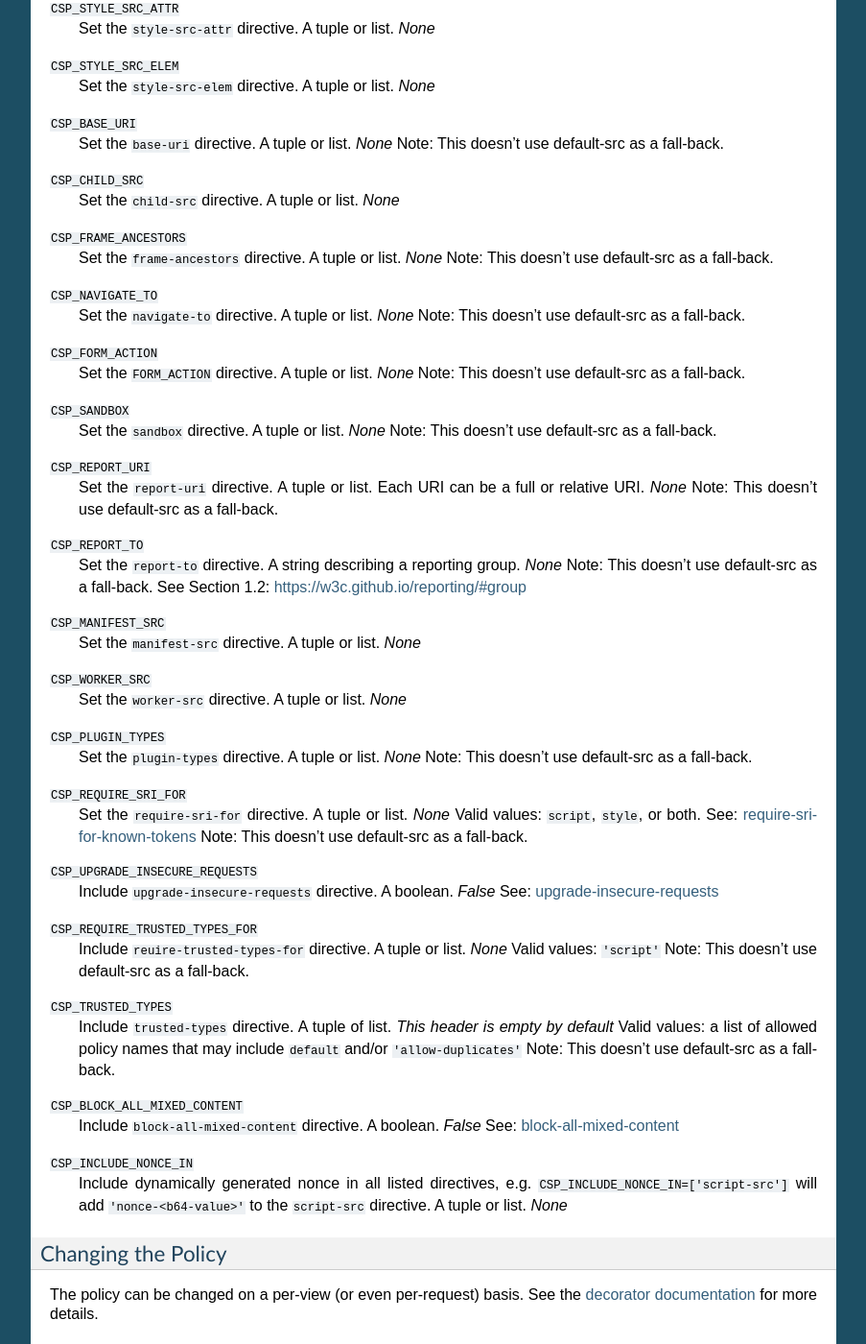
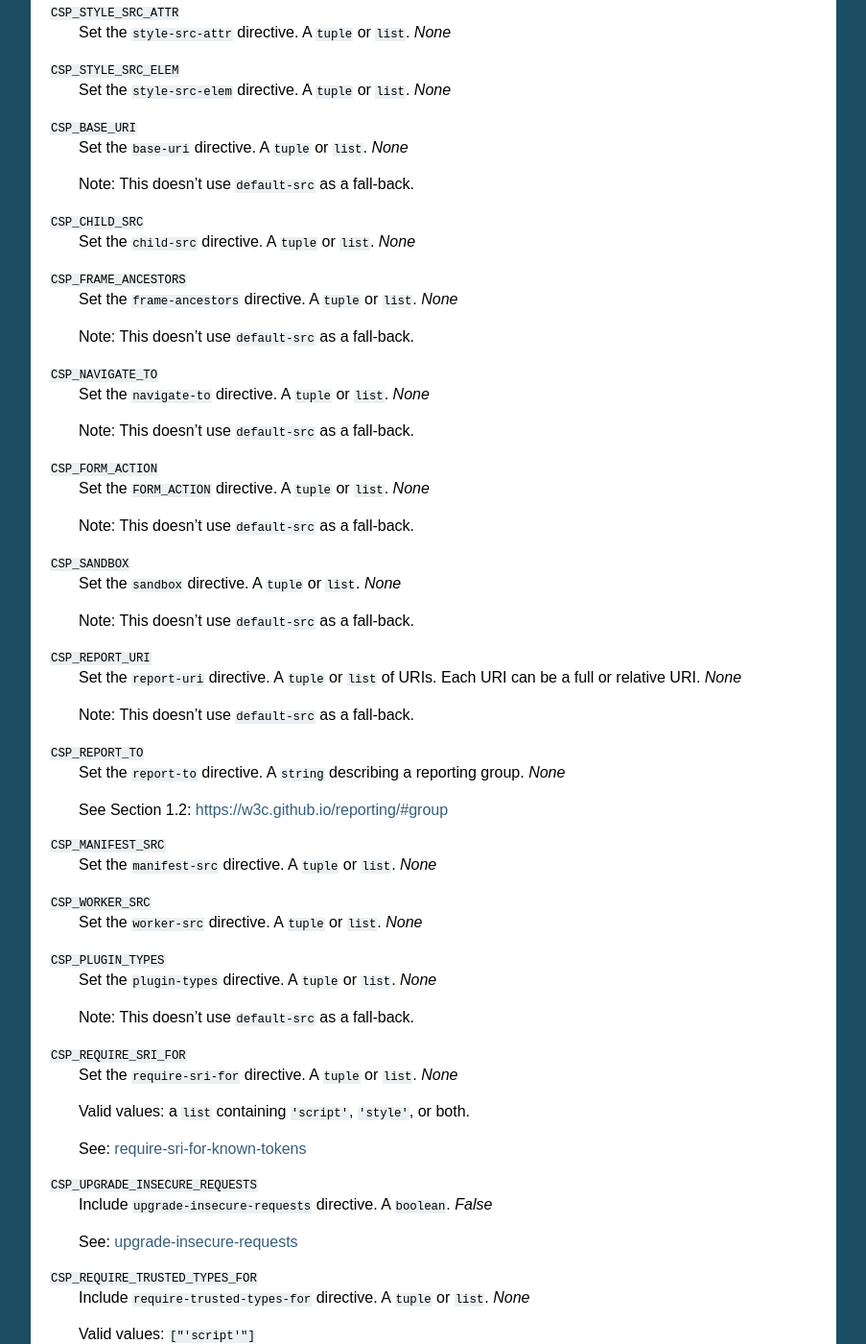
Before and after one commit to mozilla/django-csp, a Sphinx documentation site: the page built from docs/configuration.rst, in a window 1280 px wide and 1400 px high, scrolled down 1150 px. Shown: the whole window at 96% size, without its empty margins (198-1101 px from the left). Built offline with Sphinx 7.4.7, drawn with Linux system fonts in a browser that asks for light colours; some of the changed text lies outside the part shown.

Commit message:
Tweak configuration docs
* Change formatting and some wording for readability sake
* Make defaults reflect the actual default values
* Fix some typos

```diff
--- a/docs/configuration.rst
+++ b/docs/configuration.rst
@@ -7,107 +7,157 @@ Configuring django-csp
 Content-Security-Policy_ is a complicated header. There are many values
 you may need to tweak here.
 
+It's worth reading the latest CSP spec_ and making sure you understand it
+before configuring django-csp.
+
 .. note::
-   Note when a setting requires a tuple or list. Since Python strings
-   are iterable, you may get very strange policies and errors.
-
-It's worth reading the latest CSP spec and making sure you understand it
-before configuring django-csp.
+   Many settings require a ``tuple`` or ``list``. You may get very strange
+   policies and even errors when mistakenly configuring them as a ``string``.
 
 
 Policy Settings
 ===============
 
-These settings affect the policy in the header. The defaults are in
-*italics*.
+These settings affect the policy in the header. The defaults are in *italics*.
 
 .. note::
    The "special" source values of ``'self'``, ``'unsafe-inline'``,
-   ``'unsafe-eval'``, ``'none'`` and hash-source (``'sha256-...'``) must be quoted! e.g.:
-   ``CSP_DEFAULT_SRC = ("'self'",)``. Without quotes they will not work
-   as intended.
+   ``'unsafe-eval'``, ``'none'`` and hash-source (``'sha256-...'``) must be
+   quoted! e.g.: ``CSP_DEFAULT_SRC = ("'self'",)``. Without quotes they will
+   not work as intended.
 
 ``CSP_DEFAULT_SRC``
-    Set the ``default-src`` directive. A tuple or list of
-    values, e.g. ``("'self'", 'cdn.example.net')``. *'self'*
+    Set the ``default-src`` directive. A ``tuple`` or ``list`` of values,
+    e.g.: ``("'self'", 'cdn.example.net')``. *["'self'"]*
+
 ``CSP_SCRIPT_SRC``
-    Set the ``script-src`` directive. A tuple or list. *None*
+    Set the ``script-src`` directive. A ``tuple`` or ``list``. *None*
+
 ``CSP_SCRIPT_SRC_ATTR``
-    Set the ``script-src-attr`` directive. A tuple or list. *None*
+    Set the ``script-src-attr`` directive. A ``tuple`` or ``list``. *None*
+
 ``CSP_SCRIPT_SRC_ELEM``
-    Set the ``script-src-elem`` directive. A tuple or list. *None*
+    Set the ``script-src-elem`` directive. A ``tuple`` or ``list``. *None*
+
 ``CSP_IMG_SRC``
-    Set the ``img-src`` directive. A tuple or list. *None*
+    Set the ``img-src`` directive. A ``tuple`` or ``list``. *None*
+
 ``CSP_OBJECT_SRC``
-    Set the ``object-src`` directive. A tuple or list. *None*
+    Set the ``object-src`` directive. A ``tuple`` or ``list``. *None*
+
 ``CSP_PREFETCH_SRC``
-    Set the ``prefetch-src`` directive. A tuple or list. *None*
+    Set the ``prefetch-src`` directive. A ``tuple`` or ``list``. *None*
+
 ``CSP_MEDIA_SRC``
-    Set the ``media-src`` directive. A tuple or list. *None*
+    Set the ``media-src`` directive. A ``tuple`` or ``list``. *None*
+
 ``CSP_FRAME_SRC``
-    Set the ``frame-src`` directive. A tuple or list. *None*
+    Set the ``frame-src`` directive. A ``tuple`` or ``list``. *None*
+
 ``CSP_FONT_SRC``
-    Set the ``font-src`` directive. A tuple or list. *None*
+    Set the ``font-src`` directive. A ``tuple`` or ``list``. *None*
+
 ``CSP_CONNECT_SRC``
-    Set the ``connect-src`` directive. A tuple or list. *None*
+    Set the ``connect-src`` directive. A ``tuple`` or ``list``. *None*
+
 ``CSP_STYLE_SRC``
-    Set the ``style-src`` directive. A tuple or list. *None*
+    Set the ``style-src`` directive. A ``tuple`` or ``list``. *None*
+
 ``CSP_STYLE_SRC_ATTR``
-    Set the ``style-src-attr`` directive. A tuple or list. *None*
+    Set the ``style-src-attr`` directive. A ``tuple`` or ``list``. *None*
+
 ``CSP_STYLE_SRC_ELEM``
-    Set the ``style-src-elem`` directive. A tuple or list. *None*
+    Set the ``style-src-elem`` directive. A ``tuple`` or ``list``. *None*
+
 ``CSP_BASE_URI``
-    Set the ``base-uri`` directive. A tuple or list. *None*
-    Note: This doesn't use default-src as a fall-back.
+    Set the ``base-uri`` directive. A ``tuple`` or ``list``. *None*
+
+    Note: This doesn't use ``default-src`` as a fall-back.
+
 ``CSP_CHILD_SRC``
-    Set the ``child-src`` directive. A tuple or list. *None*
+    Set the ``child-src`` directive. A ``tuple`` or ``list``. *None*
+
 ``CSP_FRAME_ANCESTORS``
-    Set the ``frame-ancestors`` directive. A tuple or list. *None*
-    Note: This doesn't use default-src as a fall-back.
+    Set the ``frame-ancestors`` directive. A ``tuple`` or ``list``. *None*
+
+    Note: This doesn't use ``default-src`` as a fall-back.
+
 ``CSP_NAVIGATE_TO``
-    Set the ``navigate-to`` directive. A tuple or list. *None*
-    Note: This doesn't use default-src as a fall-back.
+    Set the ``navigate-to`` directive. A ``tuple`` or ``list``. *None*
+
+    Note: This doesn't use ``default-src`` as a fall-back.
+
 ``CSP_FORM_ACTION``
-    Set the ``FORM_ACTION`` directive. A tuple or list. *None*
-    Note: This doesn't use default-src as a fall-back.
+    Set the ``FORM_ACTION`` directive. A ``tuple`` or ``list``. *None*
+
+    Note: This doesn't use ``default-src`` as a fall-back.
+
 ``CSP_SANDBOX``
-    Set the ``sandbox`` directive. A tuple or list. *None*
-    Note: This doesn't use default-src as a fall-back.
+    Set the ``sandbox`` directive. A ``tuple`` or ``list``. *None*
+
+    Note: This doesn't use ``default-src`` as a fall-back.
+
 ``CSP_REPORT_URI``
-    Set the ``report-uri`` directive. A tuple or list. Each URI can be a
-    full or relative URI. *None*
-    Note: This doesn't use default-src as a fall-back.
+    Set the ``report-uri`` directive. A ``tuple`` or ``list`` of URIs.
+    Each URI can be a full or relative URI. *None*
+
+    Note: This doesn't use ``default-src`` as a fall-back.
+
 ``CSP_REPORT_TO``
-    Set the ``report-to`` directive. A string describing a reporting group. *None*
-    Note: This doesn't use default-src as a fall-back.
+    Set the ``report-to`` directive. A ``string`` describing a reporting
+    group. *None*
+
     See Section 1.2: https://w3c.github.io/reporting/#group
+
 ``CSP_MANIFEST_SRC``
-    Set the ``manifest-src`` directive. A tuple or list. *None*
+    Set the ``manifest-src`` directive. A ``tuple`` or ``list``. *None*
+
 ``CSP_WORKER_SRC``
-    Set the ``worker-src`` directive. A tuple or list. *None*
+    Set the ``worker-src`` directive. A ``tuple`` or ``list``. *None*
+
 ``CSP_PLUGIN_TYPES``
-    Set the ``plugin-types`` directive. A tuple or list. *None*
-    Note: This doesn't use default-src as a fall-back.
+    Set the ``plugin-types`` directive. A ``tuple`` or ``list``. *None*
+
+    Note: This doesn't use ``default-src`` as a fall-back.
+
 ``CSP_REQUIRE_SRI_FOR``
-    Set the ``require-sri-for`` directive. A tuple or list. *None*
-    Valid values: ``script``, ``style``, or both. See: require-sri-for-known-tokens_
-    Note: This doesn't use default-src as a fall-back.
+    Set the ``require-sri-for`` directive. A ``tuple`` or ``list``. *None*
+
+    Valid values: a ``list`` containing ``'script'``, ``'style'``, or both.
+
+    See: require-sri-for-known-tokens_
+
 ``CSP_UPGRADE_INSECURE_REQUESTS``
-    Include ``upgrade-insecure-requests`` directive. A boolean. *False*
+    Include ``upgrade-insecure-requests`` directive. A ``boolean``. *False*
+
     See: upgrade-insecure-requests_
+
 ``CSP_REQUIRE_TRUSTED_TYPES_FOR``
-    Include ``reuire-trusted-types-for`` directive. A tuple or list. *None*
-    Valid values: ``'script'``
-    Note: This doesn't use default-src as a fall-back.
+    Include ``require-trusted-types-for`` directive.
+    A ``tuple`` or ``list``. *None*
+
+    Valid values: ``["'script'"]``
+
 ``CSP_TRUSTED_TYPES``
-    Include ``trusted-types`` directive. A tuple of list. *This header is empty by default*
-    Valid values: a list of allowed policy names that may include ``default`` and/or ``'allow-duplicates'``
-    Note: This doesn't use default-src as a fall-back.
+    Include ``trusted-types`` directive.
+    A ``tuple`` or ``list``. *None*
+
+    Valid values: a ``list`` of allowed policy names that may include
+    ``default`` and/or ``'allow-duplicates'``
+
 ``CSP_BLOCK_ALL_MIXED_CONTENT``
-    Include ``block-all-mixed-content`` directive. A boolean. *False*
+    Include ``block-all-mixed-content`` directive. A ``boolean``. *False*
+
     See: block-all-mixed-content_
+
 ``CSP_INCLUDE_NONCE_IN``
-    Include dynamically generated nonce in all listed directives, e.g. ``CSP_INCLUDE_NONCE_IN=['script-src']`` will add ``'nonce-<b64-value>'`` to the ``script-src`` directive. A tuple or list. *None*
+    Include dynamically generated nonce in all listed directives.
+    A ``tuple`` or ``list``, e.g.: ``CSP_INCLUDE_NONCE_IN = ['script-src']``
+    will add ``'nonce-<b64-value>'`` to the ``script-src`` directive.
+    *['default-src']*
+
+    Note: The nonce value will only be generated if ``request.csp_nonce``
+    is accessed during the request/response cycle.
 
 
 Changing the Policy
```
Also changed, not shown: other parts of docs/configuration.rst (+11 -8 lines).
